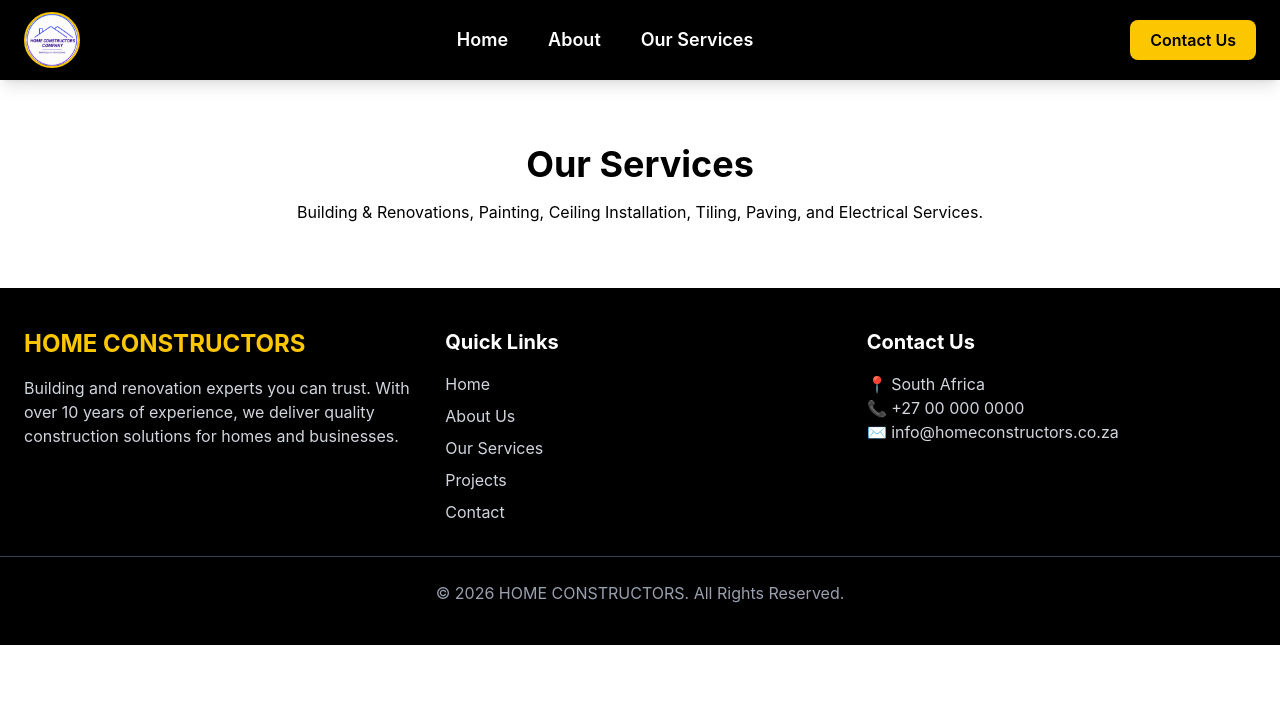
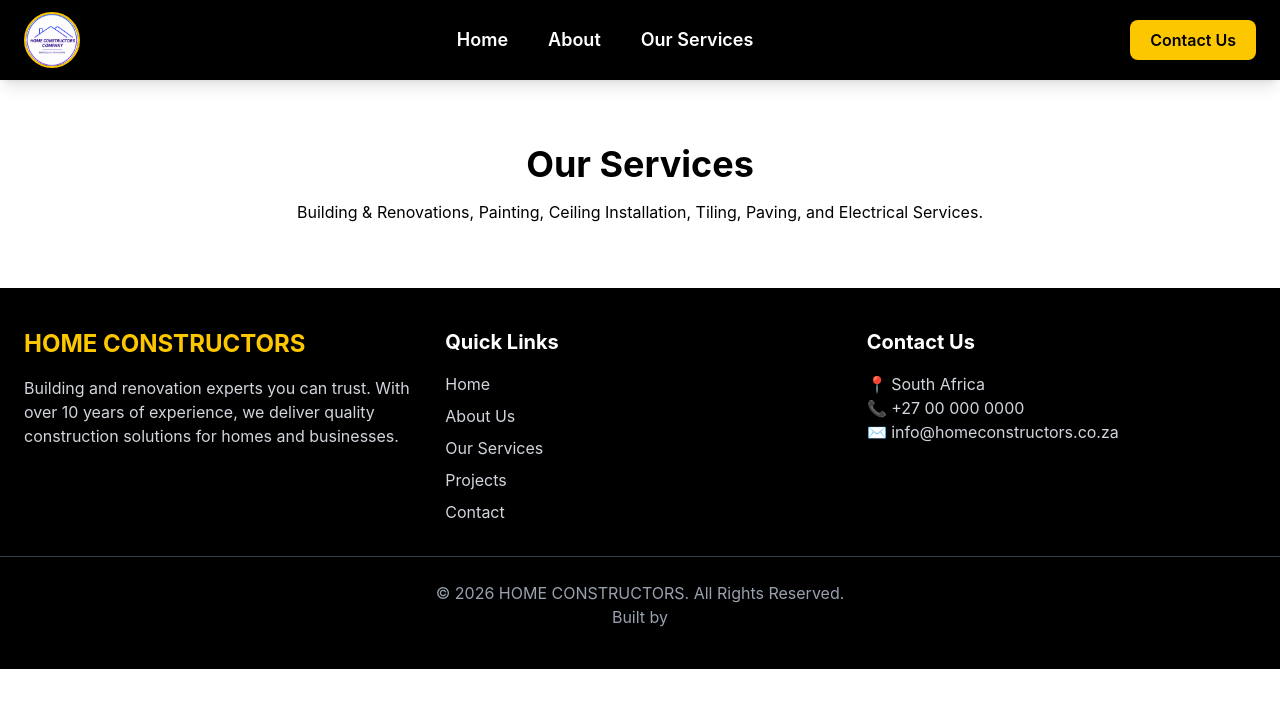
Before and after one commit to eliasmtisie4321/HOME-CONSTRUCTORS, a React (Vite) app: page /ourservice in a window 1280 px wide. Shown: the top 708 px of the page. Built offline with nearby package versions, Linux system fonts and the light colour scheme.

Commit message:
git link

```diff
--- a/src/footer.jsx
+++ b/src/footer.jsx
@@ -63,6 +63,7 @@ function Footer() {
           © {new Date().getFullYear()} HOME CONSTRUCTORS.
           All Rights Reserved.
           <br />
+          <a href="https://github.com/eliasmtisie4321">Built by</a>
         </p>
 
       </div>
```
